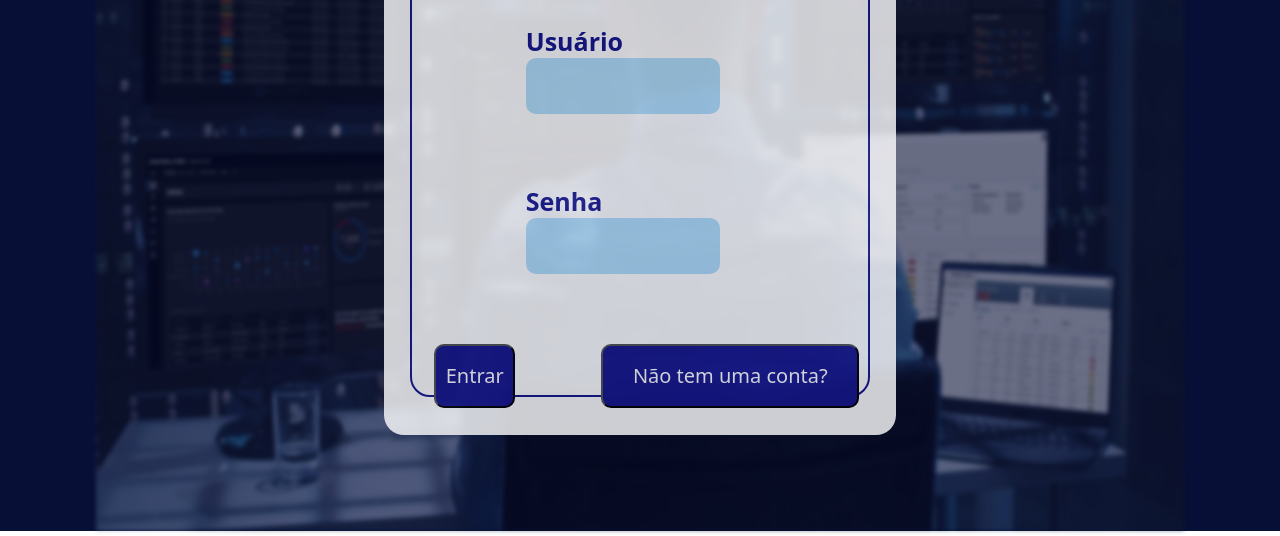
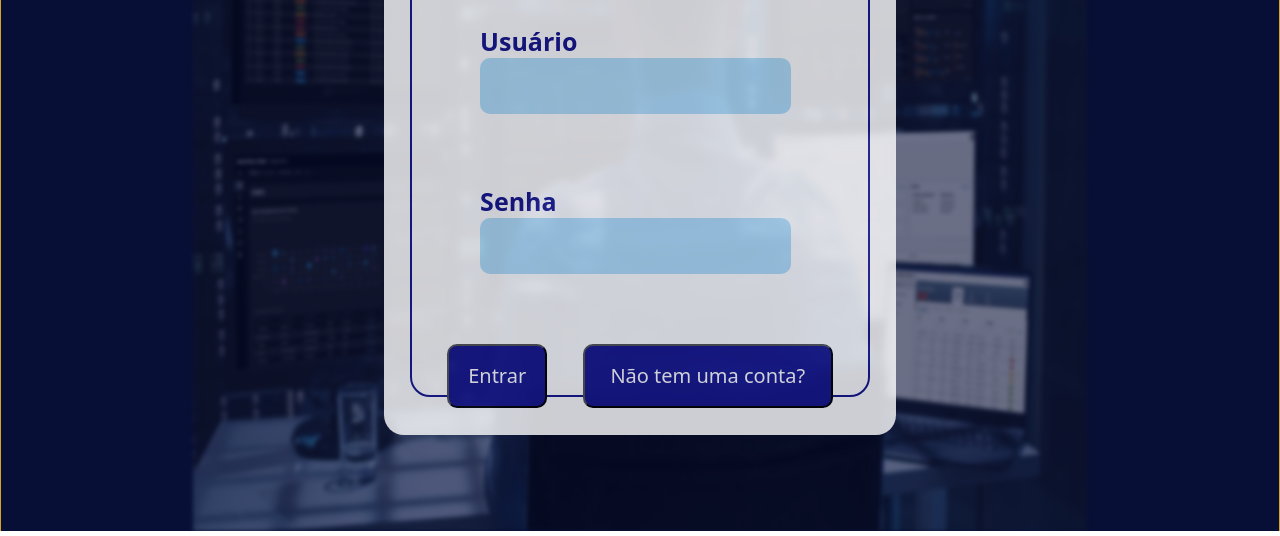
Before and after one commit to Sprint-2-Semestre-SpTech-School/ProjetoSprint2Semestre, a website: page Sprint2Semestre/site/public/login.html in a window 1280 px wide. Shown: the part 389-925 px from the top of the page. Drawn offline with Linux system fonts and the light colour scheme.

Commit message:
Corrigi alguns bugs e mudei tamanhos na tela de login

```diff
--- a/Sprint2Semestre/site/public/css/login.css
+++ b/Sprint2Semestre/site/public/css/login.css
@@ -18,7 +18,7 @@ html {
 nav {
     width: 100%;
     height: 120px;
-    background-color: rgb(8, 15, 54);
+    background-color: #080f36;
     /* border: 2px solid red; */
     filter: drop-shadow(0px 4px 4px rgba(0, 0, 0, 0.25));
 }
@@ -42,8 +42,10 @@ nav .nav-items .item .imgLogo {
 main .login {
     width: 100%;
     height: 100vh;
-    /* border: 1px solid goldenrod; */
+    border: 1px solid goldenrod;
     display: flex;
+    justify-content: center;
+    align-items: center;
 }
 
 main .login .logo {
@@ -55,17 +57,21 @@ main .login .logo {
     justify-content: center;
 }
 
+main .login .logo .imagemNOC {
+    display: flex;
+    width: 70%;
+}
+
 main .login .logo .imgNOC {
-    width: 85%;
+    width: 100%;
     height: 100%;
-    margin: 0 7.5%;
     opacity: 0.4;
     filter: blur(2px);
     position: relative;
 }
 
 main .login .logo .formulario {
-    /* border: 1px solid orange; */
+    /* border: 5px solid orange; */
     width: 40%;
     height: 80%;
     background-color: white;
@@ -91,7 +97,6 @@ main .login .logo .formulario .borda {
 main .login .logo .formulario p{
     color: black;
     font-size: 40px;
-    /* border: 2px solid rebeccapurple; */
     margin: 10% 0;
     display: flex;
     width: 100%;
@@ -101,8 +106,8 @@ main .login .logo .formulario p{
 main .login .logo .formulario .usuario {
     /* border: 2px solid rgb(9, 128, 0); */
     height: 20vh;
-    margin: 0 25%;
-    width: 50%;
+    margin: 0 15%;
+    width: 80%;
 }
 
 main .login .logo .formulario .inputUsuario {
@@ -123,9 +128,9 @@ main .login .logo .formulario input {
 
 main .login .logo .formulario .senha {
     /* border: 2px solid rgb(58, 58, 245); */
-    margin: 0 25%;
+    margin: 0 15%;
     height: 20vh;
-    width: 50%;
+    width: 80%;
 }
 
 main .login .logo .formulario .inputSenha {
@@ -135,18 +140,17 @@ main .login .logo .formulario .inputSenha {
 }
 
 main .login .logo .formulario .div_botoes {
-    /* border: 2px solid lawngreen; */
     display: flex;
-    justify-content: space-between;
-    width: 80%;
-    margin: 0 5%;
+    justify-content: space-evenly;
+    width: 100%;
+    /* margin: 0 5%; */
 }
 
 main .login .logo .formulario .div_botoes button {
     /* background-color: rgb(49, 108, 236); */
     background-color: rgb(23, 23, 142);
     height: 8vh;
-    width: 130%;
+    width: 100%;
     font-size: 20px;
     border-radius: 10px;
     color: white;
@@ -155,6 +159,14 @@ main .login .logo .formulario .div_botoes button {
     align-items: center;
     cursor: pointer;
     transition: 0.4s;
+}
+
+main .login .logo .formulario .div_botoes .botaoEntrar {
+    width: 100px;
+}
+
+main .login .logo .formulario .div_botoes .botaoCriarConta {
+    width: 250px;
 }
 
 main .login .logo .formulario .div_botoes button:hover {
--- a/Sprint2Semestre/site/public/login.html
+++ b/Sprint2Semestre/site/public/login.html
@@ -1,20 +1,22 @@
 <!DOCTYPE html>
 <html lang="en">
+
 <head>
     <meta charset="UTF-8">
     <meta name="viewport" content="width=device-width, initial-scale=1.0">
     <title>Login - Grupo 8</title>
     <link rel="stylesheet" href="./css/login.css">
 </head>
+
 <body>
 
     <header>
         <nav class="navbar">
             <ul class="nav-items">
                 <li class="item">
-                  <a href=""><img class="imgLogo" src="./assets/imgs/logotipo.png" alt="logotipo"></a>
+                    <a href=""><img class="imgLogo" src="./assets/imgs/logotipo.png" alt="logotipo"></a>
                 </li>
-              </ul>
+            </ul>
         </nav>
     </header>
 
@@ -42,15 +44,17 @@
 
                         <div class="div_botoes">
                             <a href=""><button class="botaoEntrar" onclick="entrar()">Entrar</button></a>
-                            <a href=""><button class="botarCriarConta" onclick="criarConta()">Não tem uma conta?</button></a>
+                            <a href=""><button class="botaoCriarConta" onclick="criarConta()">Não tem uma
+                                    conta?</button></a>
                         </div>
                     </div>
                 </div>
 
-                </div>
+            </div>
             </div>
         </section>
     </main>
 
 </body>
+
 </html>
```
Also changed, not shown: Sprint2Semestre/site/public/index.html (+5 -5 lines), Sprint2Semestre/site/public/assets/imgs/ETL.webp (added), Sprint2Semestre/site/public/assets/imgs/baseHardware.jpg (added), Sprint2Semestre/site/public/assets/imgs/lostData.jpg (added), Sprint2Semestre/site/public/assets/imgs/monitoramento do computador.avif (added), Sprint2Semestre/site/public/assets/imgs/saasImage.webp (added).
